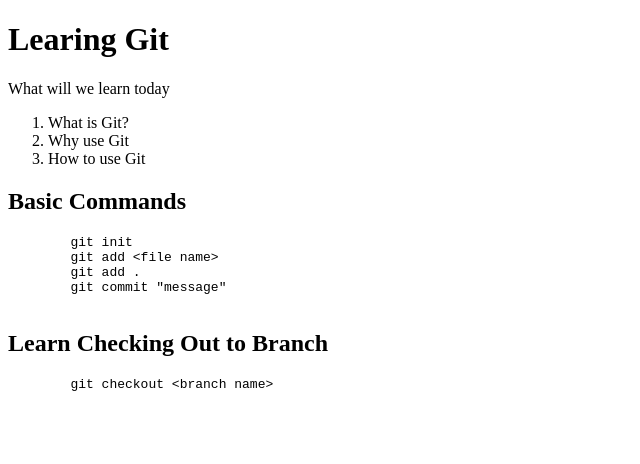
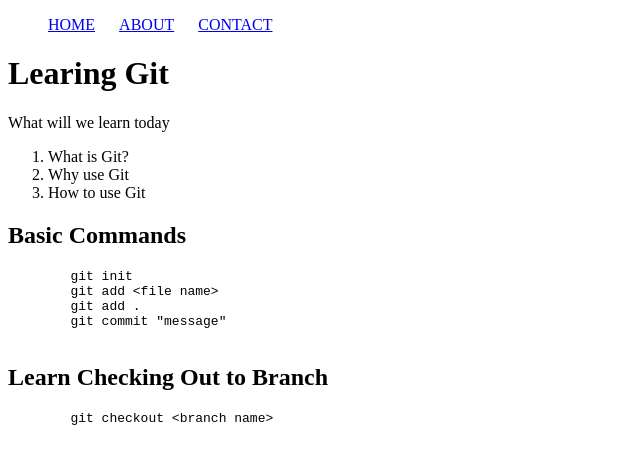
Before and after one commit to Pidot20/git_class, a plain HTML site: page index.html in a window 1280 px wide. Shown: the whole page, without its empty margins (0-640 px from the left). Drawn offline with Linux system fonts and the light colour scheme.

Commit message:
navigation menu

```diff
--- a/index.html
+++ b/index.html
@@ -4,8 +4,18 @@
     <meta charset="UTF-8">
     <meta name="viewport" content="width=device-width, initial-scale=1.0">
     <title>Learning Git</title>
+    <link rel="stylesheet" href="style.css">
 </head>
 <body>
+
+    <nav>
+        <ul>
+            <li><a href="index.html">HOME</a></li>
+            <li><a href="about.html">ABOUT</a></li>
+            <li><a href="contact.html">CONTACT</a></li>
+        </ul>
+    </nav>
+
     <h1>Learing Git</h1>
 
     <p>What will we learn today</p>
--- /dev/null
+++ b/style.css
@@ -0,0 +1,4 @@
+ul li{
+    display: inline;
+    margin-right: 20px;
+}
```
